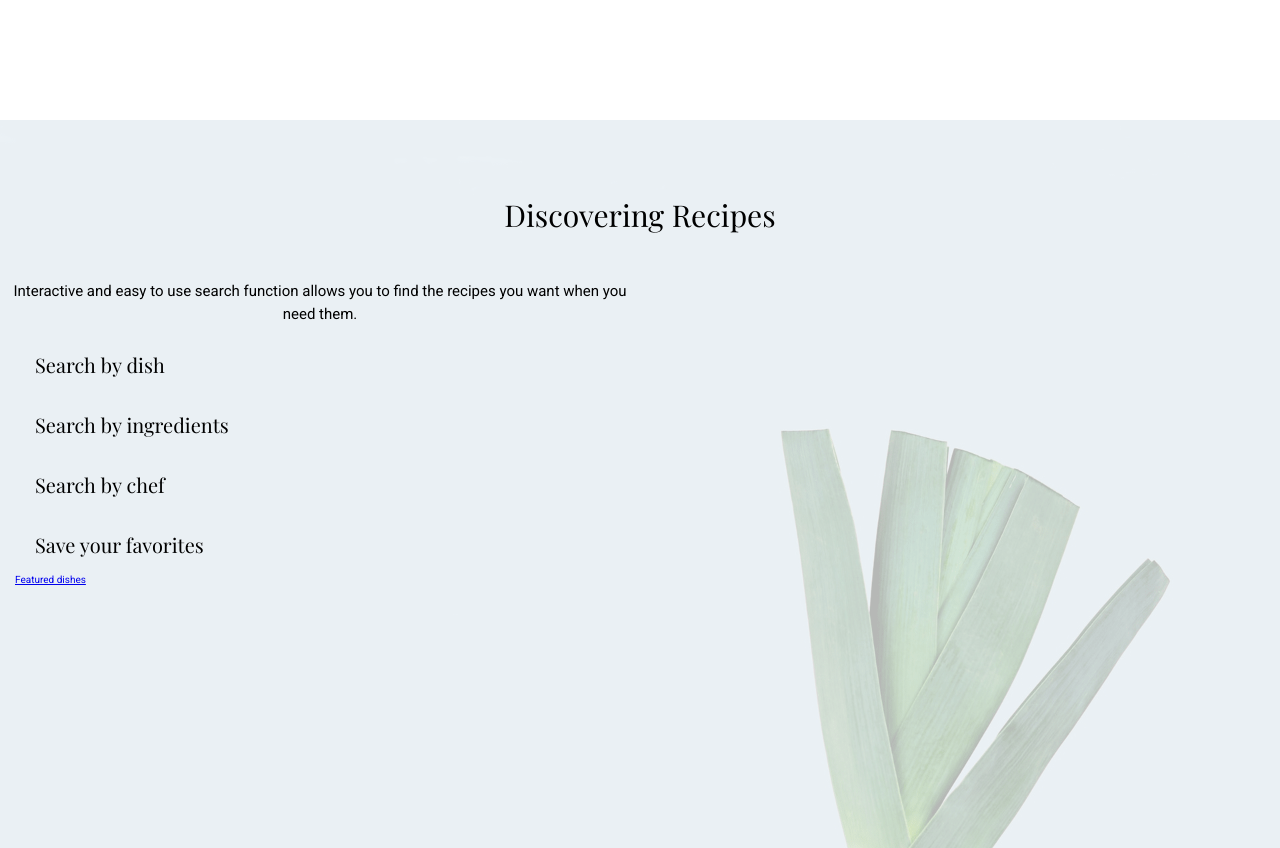
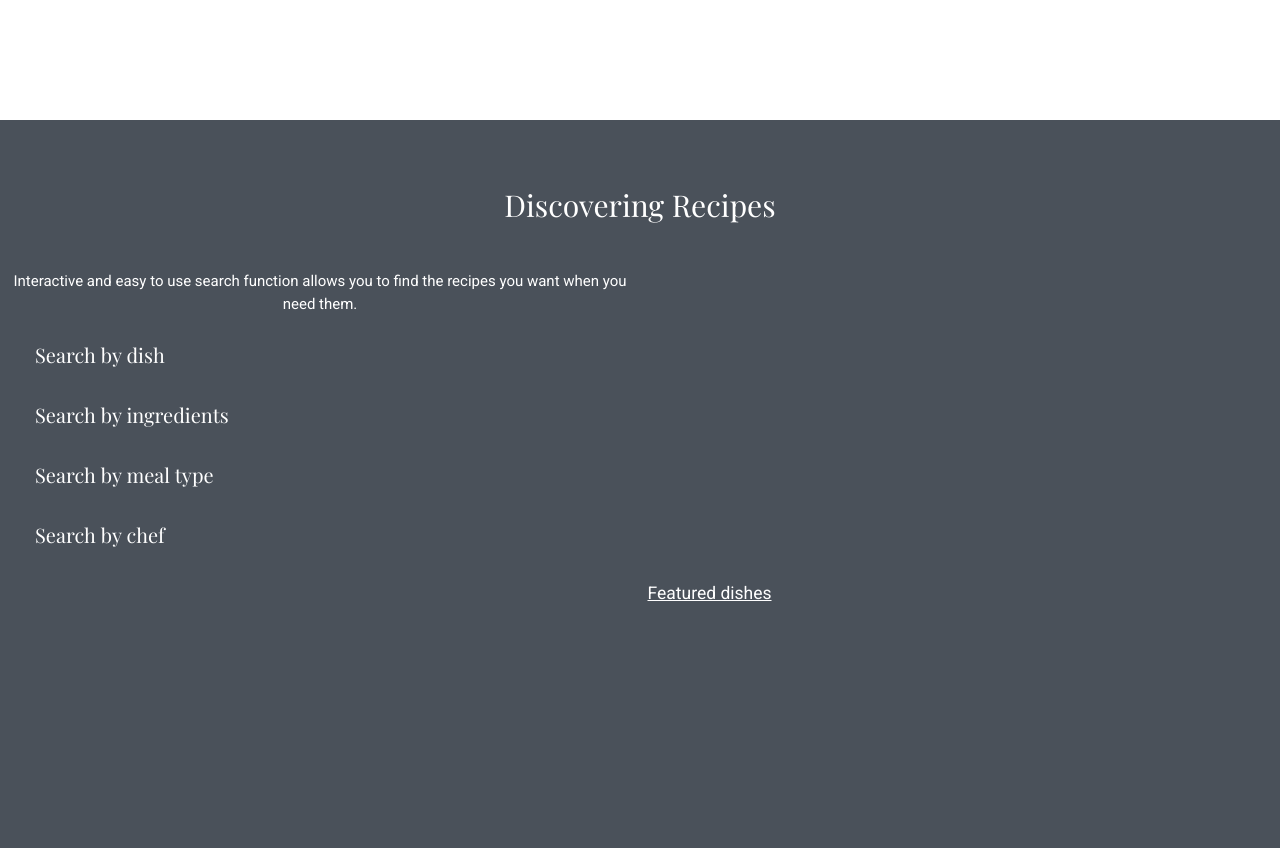
Before and after one commit to chef-portfolio/build_chefPortfolio_UI2, a plain HTML site: page index.html in a window 1280 px wide. Shown: the part 1480-2328 px from the top of the page. Drawn offline with nearby package versions, Linux system fonts and the light colour scheme.

Commit message:
Update discovering section with background and text

```diff
--- a/index.html
+++ b/index.html
@@ -72,7 +72,7 @@
                     <h3>Step 4:</h3>
                     <p>Upload and share with friends!</p>
                 </div>
-                <div><a href='#discover'>Find recipes</a></div>
+                <div class="next-section"><a href='#discover'>Find recipes</a></div>
             </div>
 
         </section>
@@ -93,13 +93,13 @@
                 </div>
 
                 <div class='card-content'>
-                    <h3>Search by chef</h3>
+                    <h3>Search by meal type</h3>
                 </div>
 
                 <div class='card-content'>
-                    <h3>Save your favorites</h3>
+                    <h3>Search by chef</h3>
                 </div>
-                <div><a href='#featured-recipe'>Featured dishes</a></div>
+                <div class="next-section"><a href='#featured-recipe'>Featured dishes</a></div>
             </div>
         </section>
 
@@ -122,7 +122,7 @@
                 <button>Get my recipes</button>
             </form>
             <img src="images/Header-Images-13.1Artboard-9.jpg">
-            <div class="why-us"><a href='#testimonials'>Why chef portfolio?</a></div>
+            <div class="next-section"><a href='#testimonials'>Why chef portfolio?</a></div>
         </section>
         <section class="body-section" id="testimonials">
             <div>
@@ -139,7 +139,7 @@
                     </div>
 
                     <div class='card-content' data-tab ="3">
-                        <p>"Many websites let you share pictures of food and your recipes. But no recipe lets you do as easily as chef portfolio." <br><br><span>Lenny G.</span></p>
+                        <p>"Many websites let you share pictures of food and your recipes. But no site lets you share as easily as chef portfolio." <br><br><span>Lenny G.</span></p>
                     </div>
 
                     <div class='card-content' data-tab ="4">
--- a/less/sections.less
+++ b/less/sections.less
@@ -1,5 +1,5 @@
 .body-section{
-    padding-top:7rem;
+    padding-top:6rem;
     padding-bottom: 3rem;
     height: 100vh;
 
@@ -18,25 +18,40 @@
         padding-top: 5rem;
 
     }
+
+    .next-section{
+        position: relative;
+        width: 50%;
+        left: 50%;
+        margin-top: 2rem;
+
+        a{
+            text-decoration: underline;
+            color: @nav-color;
+            font-size: 1.75rem;
+        }
+    }
 }
 
 #share{
 
-    h2{
-        margin-top: 2rem;
-    }
 }
 
 #discover{
-    background-image: url("../images/blue-background-clean-close-up-1194434.png");
-    background-size: cover;
-    background-color: rgba(255,255,255,0.7);
-    background-blend-mode: lighten;
-    width: 100%;
+    // background-image: url("../images/blue-background-clean-close-up-1194434.png");
+    // background-size: cover;
+    // background-color: rgba(255,255,255,0.7);
+    // background-blend-mode: lighten;
+    // width: 100%;
+    background: @light-color;
 
+    h2{
+        color:white;
+    }
     p{
         width:50%;
         margin-top: 5rem;
+        color: white;
     }
 
     .body-container{
@@ -45,6 +60,13 @@
 
         .card-content{
             padding:2rem;
+            color:white;
+        }
+    }
+
+    .next-section{
+        a{
+        color:white;
         }
     }
 }
@@ -89,19 +111,6 @@
         display: block;
         margin: 0 auto;
         border-radius:0.8rem;
-    }
-
-    .why-us{
-        position: relative;
-        width: 50%;
-        left: 50%;
-        margin-top: 2rem;
-
-        a{
-            text-decoration: underline;
-            color: @nav-color;
-            font-size: 1.75rem;
-        }
     }
 
 
```
Also changed, not shown: css/index.css.
